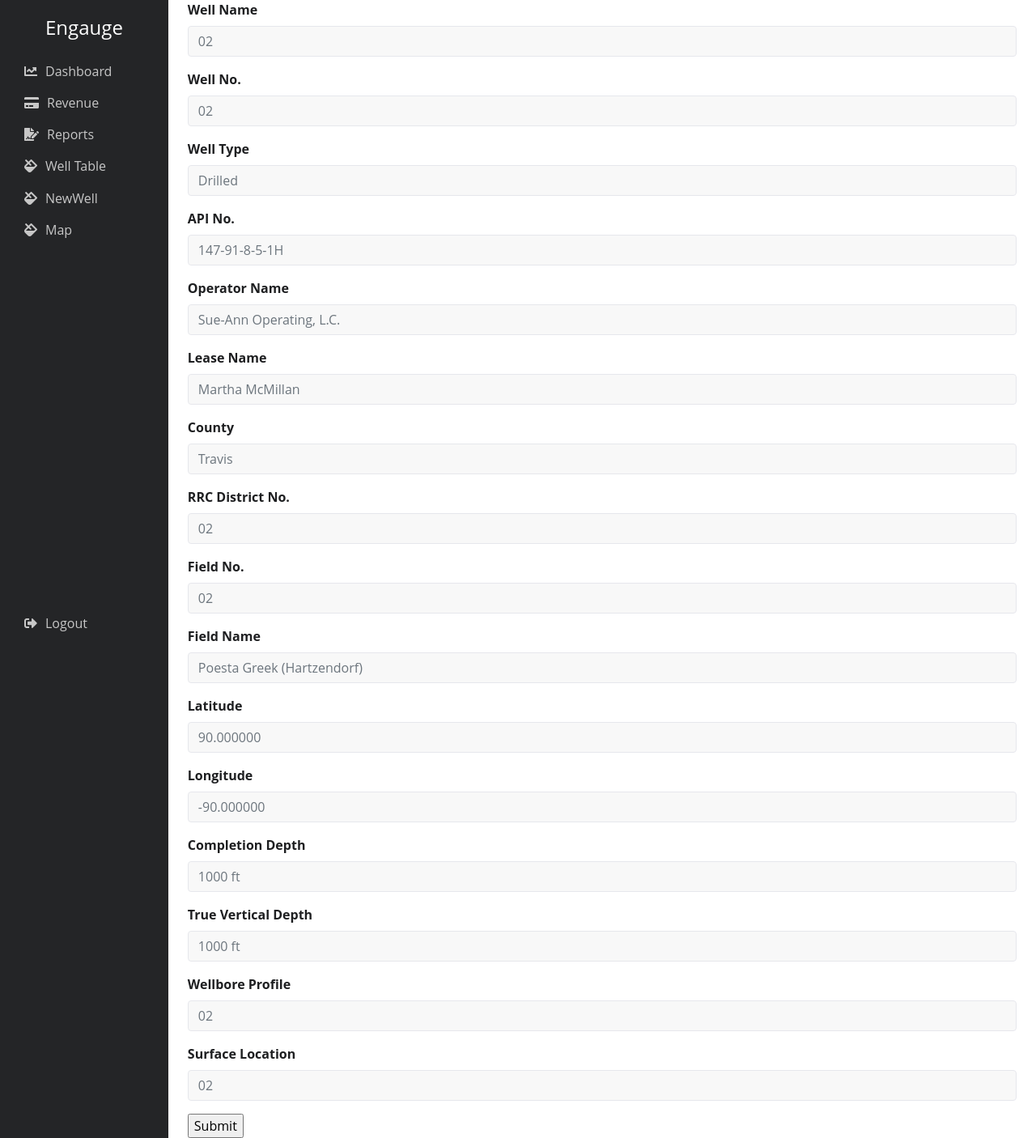
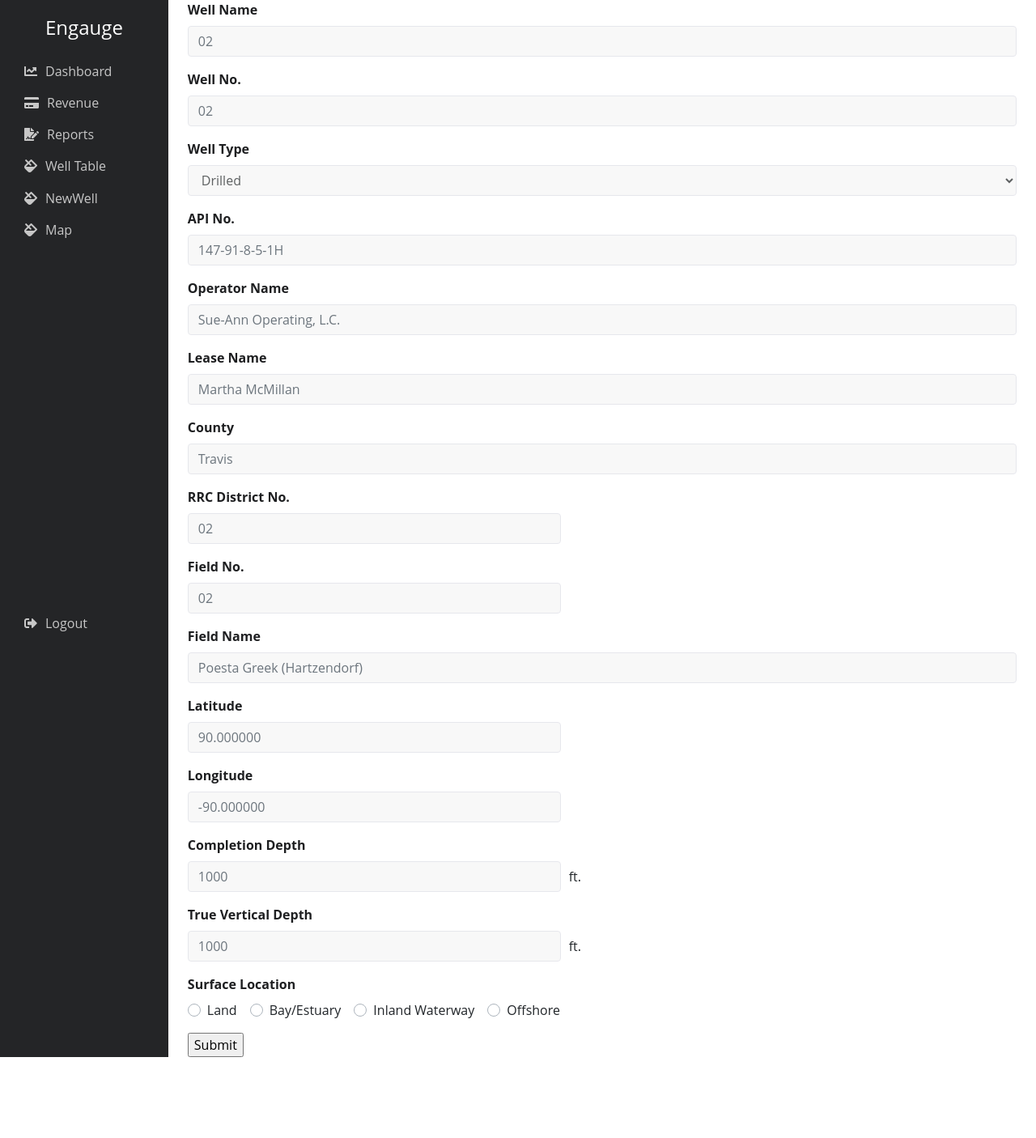
Before and after one commit to Dgarza0413/engauge, a React (Create React App) app in the folder client/: page /newwell in a window 1280 px wide. Shown: the whole page at 81% size. After the commit the page ends 1306 px from the top, so only its background shows below. Built offline with nearby package versions, Linux system fonts and the light colour scheme.

Commit message:
created more form components

```diff
--- a/client/src/components/Form/index.js
+++ b/client/src/components/Form/index.js
@@ -13,6 +13,48 @@ export function StringInput(props) {
         </div>
     )
 }
+
+export function NumberInput(props) {
+    return (
+        <div className="number-input">
+            <Form.Group>
+                <Form.Label>{props.label}</Form.Label>
+                <div className="number-group">
+                    <Form.Control type="number" placeholder={props.placeholder} />
+                    <p>{props.unit}</p>
+                </div>
+            </Form.Group>
+        </div>
+    );
+}
+
+export function Select(props) {
+    return (
+        <div>
+            <Form.Group controlId="exampleForm.ControlSelect1">
+                <Form.Label>{props.label}</Form.Label>
+                <Form.Control as="select">
+                    {props.children}
+                </Form.Control>
+            </Form.Group>
+        </div>
+    );
+}
+
+export function Radio(props) {
+    return (
+        <div>
+            <Form.Label>{props.label}</Form.Label>
+            <div className="mb-3">
+                {props.children}
+            </div>
+        </div>
+    );
+}
+
+// export function Checkbox(props) {
+
+// }
 
 // export default Input;
 
--- a/client/src/components/Form/style.css
+++ b/client/src/components/Form/style.css
@@ -4,7 +4,6 @@
 }
 
 .form-control, .form-control:hover, .form-control:focus{
-    border-color: #e6e7ec;
     background-color: #f8f8f8;
     outline: 0;
     box-shadow: none;
@@ -12,3 +11,22 @@
     color: #5e6162;
     font-weight: 500;
 }
+
+.number-input {
+    width: 50%;
+}
+
+.number-input .form-control {
+    /* display: flex; */
+    width: 90%;
+}
+
+.number-group {
+    display: flex;
+    align-items: center;
+}
+
+.number-group p {
+    margin-bottom: 0;
+    margin-left: 10px;
+}
--- a/client/src/components/FormInput/index.js
+++ b/client/src/components/FormInput/index.js
@@ -1,5 +1,7 @@
 import React from 'react';
-import { StringInput } from "../Form";
+import { Form } from "react-bootstrap";
+import { StringInput, NumberInput, Select, Radio } from "../Form";
+import "./style.css";
 
 function WellForm() {
     return (
@@ -7,20 +9,32 @@ function WellForm() {
             <form>
                 <StringInput label="Well Name" placeholder="02" />
                 <StringInput label="Well No." placeholder="02" />
-                <StringInput label="Well Type" placeholder="Drilled" />
+                <Select label="Well Type">
+                    <option>Drilled</option>
+                    <option>2</option>
+                    <option>3</option>
+                    <option>4</option>
+                    <option>5</option>
+                </Select>
                 <StringInput label="API No." placeholder="147-91-8-5-1H" />
                 <StringInput label="Operator Name" placeholder="Sue-Ann Operating, L.C." />
                 <StringInput label="Lease Name" placeholder="Martha McMillan" />
                 <StringInput label="County" placeholder="Travis" />
-                <StringInput label="RRC District No." placeholder="02" />
-                <StringInput label="Field No." placeholder="02" />
+                <NumberInput label="RRC District No." placeholder="02" />
+                <NumberInput label="Field No." placeholder="02" />
                 <StringInput label="Field Name" placeholder="Poesta Greek (Hartzendorf)" />
-                <StringInput label="Latitude" placeholder="90.000000" />
-                <StringInput label="Longitude" placeholder="-90.000000" />
-                <StringInput label="Completion Depth" placeholder="1000 ft" />
-                <StringInput label="True Vertical Depth" placeholder="1000 ft" />
-                <StringInput label="Wellbore Profile" placeholder="02" />
-                <StringInput label="Surface Location" placeholder="02" />
+                <NumberInput label="Latitude" placeholder="90.000000" />
+                <NumberInput label="Longitude" placeholder="-90.000000" />
+                <NumberInput label="Completion Depth" placeholder="1000" unit="ft." />
+                <NumberInput label="True Vertical Depth" placeholder="1000" unit="ft." />
+                {/* <StringInput label="Wellbore Profile" placeholder="02" />
+                <StringInput label="Surface Location" placeholder="02" /> */}
+                <Radio label="Surface Location">
+                    <Form.Check custom inline label="Land" type="radio" id="custom-inline-radio-1" />
+                    <Form.Check custom inline label="Bay/Estuary" type="radio" id="custom-inline-radio-2" />
+                    <Form.Check custom inline label="Inland Waterway" type="radio" id="custom-inline-radio-3" />
+                    <Form.Check custom inline label="Offshore" type="radio" id="custom-inline-radio-4" />
+                </Radio>
                 <input type="submit"></input>
             </form>
         </div>
--- /dev/null
+++ b/client/src/components/FormInput/style.css
@@ -0,0 +1,3 @@
+option {
+    border-color: #e6e7ec;
+}
```
